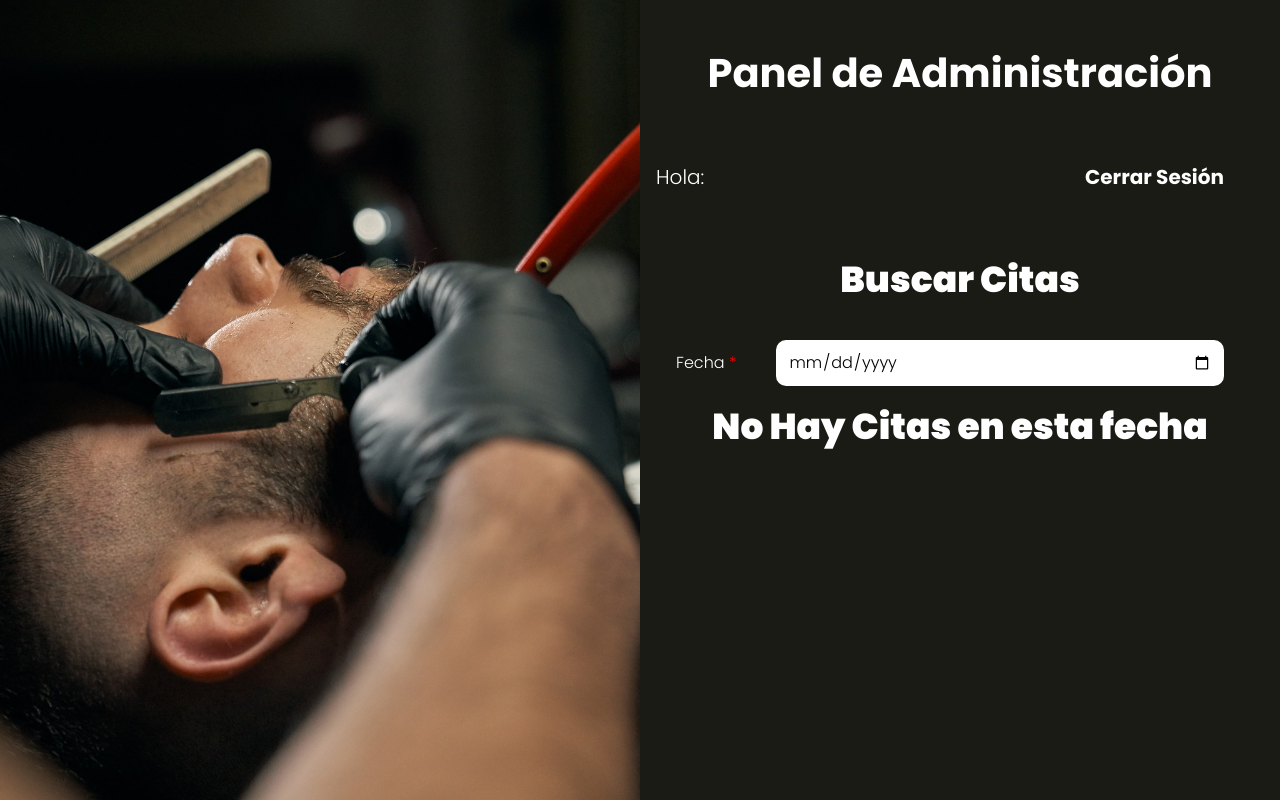
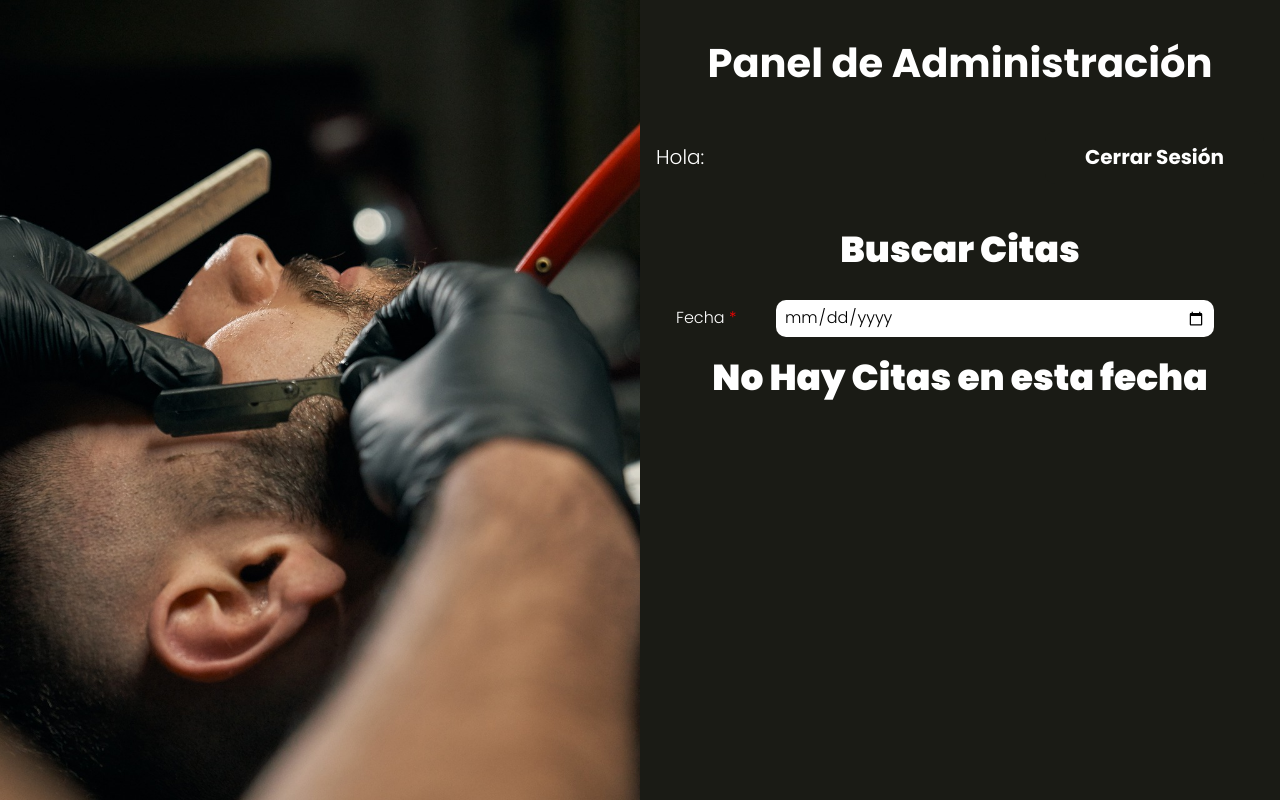
Before and after one commit to edwinjs31/peluqueria_php_mvc, a PHP site: the page made by views/admin/index.php in a window 1280 px wide. Run offline with PHP 8.4, Linux system fonts and the light colour scheme; the template is opened without the code that fills it, so the values that code supplies are empty.

Commit message:
margin y paddin modificados de los formularios

```diff
--- a/src/scss/base/_tipografia.scss
+++ b/src/scss/base/_tipografia.scss
@@ -25,7 +25,7 @@
 
 .nombre-pagina {
     text-align: center;
-    margin: 2rem 0;
+    margin: 1rem 0;
     font-weight: v.$bold;
 }
 .descripcion-pagina {
--- a/src/scss/base/_variables.scss
+++ b/src/scss/base/_variables.scss
@@ -15,7 +15,7 @@
 $blanco: #FFFFFF;
 $gris: #e1e1e1;
 
-$separacion: 5rem;
+$separacion: 4rem;
 
 // Fuentes
 $delgada: 300;
--- a/src/scss/componentes/_acciones.scss
+++ b/src/scss/componentes/_acciones.scss
@@ -14,5 +14,6 @@
         display: block;
         margin-bottom: calc(v.$separacion / 2);
         text-align: center;
+        padding: calc(v.$separacion / 2) calc(v.$separacion / 2);
     }
 }
--- a/src/scss/componentes/_botones.scss
+++ b/src/scss/componentes/_botones.scss
@@ -5,6 +5,7 @@
     @include m.boton(v.$azul, v.$blanco);
     margin: auto;
     border-radius: 1rem;
+    margin-top: 4rem;
 }
 .boton-eliminar {
     @include m.boton(v.$rojo, v.$blanco);
--- a/src/scss/componentes/_formulario.scss
+++ b/src/scss/componentes/_formulario.scss
@@ -2,8 +2,8 @@
 @use 'base/mixins' as m;
 
 .formulario {
-    margin-top: 4rem;
-    padding: 0 4rem 0 2rem;
+    margin-top: 3rem;
+    padding: 0 5rem 0 2rem;
     width: 100%;
 }
 
@@ -21,7 +21,7 @@
     input {
         flex: 1;
         border: none;
-        padding: calc(v.$separacion / 4);
+        padding: calc(v.$separacion / 5);
         border-radius: 1rem;
 
         &:disabled {
```
Also changed, not shown: public/build/css/app.css, 1 other file.
